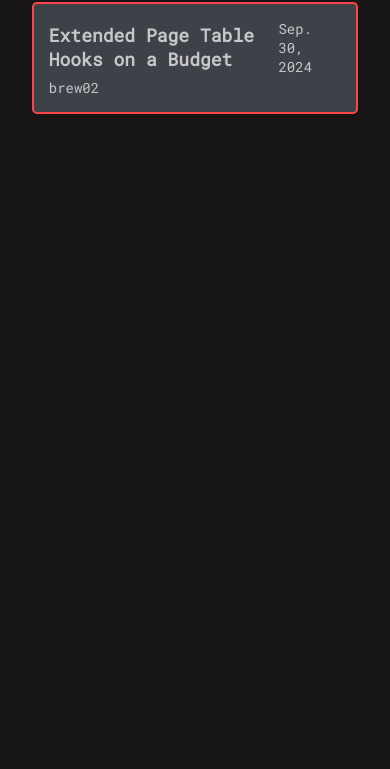
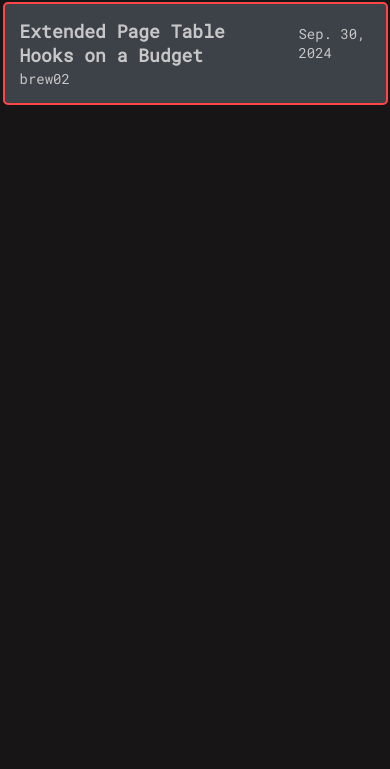
Before and after one commit to brew02/brew02.github.io, a plain HTML site: page index.html in a window 390 px wide. Shown: the part 75-844 px from the top of the page. Drawn offline with Linux system fonts and the light colour scheme.

Commit message:
Improve device accessibility

```diff
--- a/css/styles.css
+++ b/css/styles.css
@@ -136,6 +136,12 @@ a:hover {
     padding: 15px;
 }
 
+@media screen and (max-width: 1200px) {
+    .box {
+        width: 90%;
+    }
+}
+
 .post-link-container {
     display: flex;
     align-items: center;
@@ -144,6 +150,10 @@ a:hover {
 
 .post-info {
     font-size: 14px;
+}
+
+.post-date {
+    margin-left: 15px;
 }
 
 .article-link {
--- a/index.html
+++ b/index.html
@@ -47,7 +47,7 @@
                     <li>
                         <div class="post-link-container">
                             <a href="/posts/2024/budget-ept-hooks.html">Extended Page Table Hooks on a Budget</a>
-                            <time class="post-info" datetime="2024-09-30">Sep. 30, 2024</time>
+                            <time class="post-info post-date" datetime="2024-09-30">Sep. 30, 2024</time>
                         </div>
                         <a class="post-info" href="/author/about.html">brew02</a>
                     </li>
```
